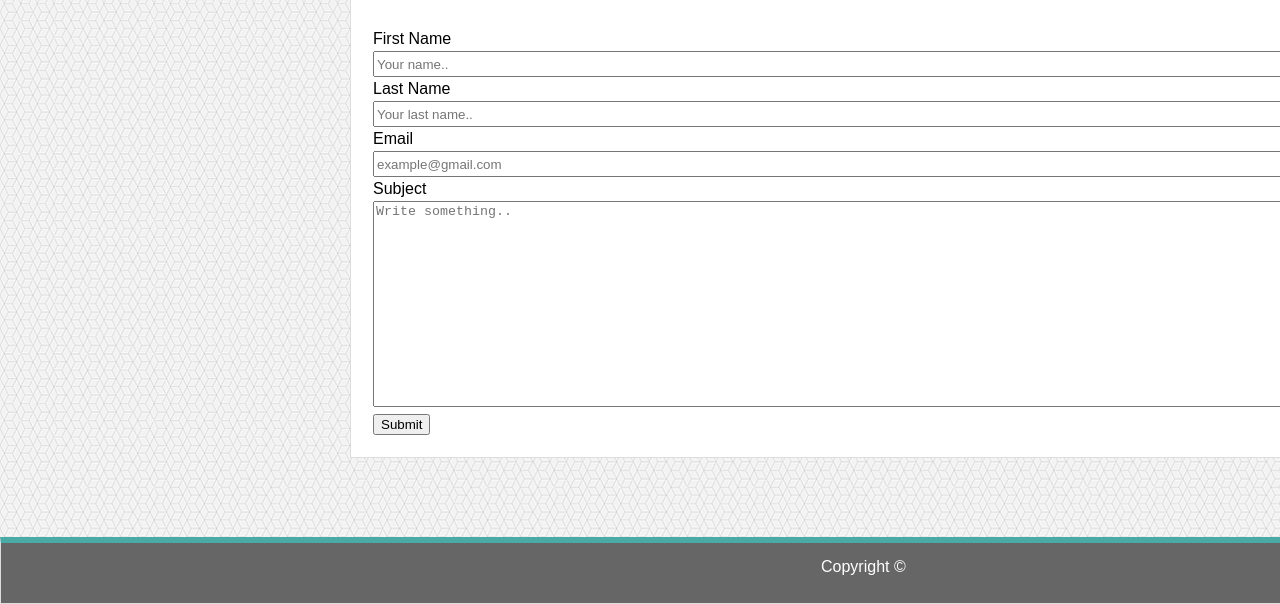
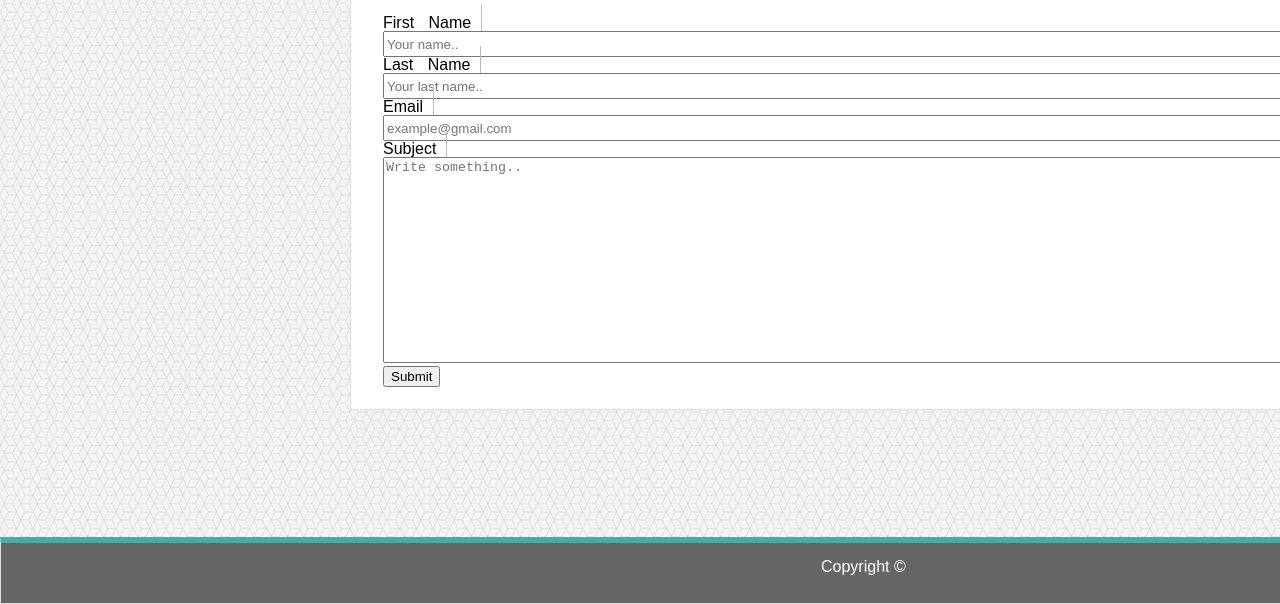
Before and after one commit to Calebreed1/Basic-Portfolio, a plain HTML site: page contact.html in a window 1280 px wide. Shown: the part 196-800 px from the top of the page. Drawn offline with Linux system fonts and the light colour scheme; files whose address does not match are found by name.

Commit message:
HOMEWORK COMPLETE

```diff
--- a/assets/css/style.css
+++ b/assets/css/style.css
@@ -88,14 +88,18 @@ div {
 }
 
 .abbout {
-    text-indent: 20px;
+    text-indent: 40px;
 }
 
 .aabout {
-    text-indent: 20px;
+    text-indent: 40px;
 }
 
-
+.container {
+    list-style-type: none;
+    padding: 20px;
+    width: 960px;
+}
 
 h4 {
     float: left;
@@ -136,7 +140,7 @@ h5 {
     font-family: 'Arial', 'Helvetica Neue', Helvetica, sans-serif;
   }
 
-  h7 {
+  .big {
     float: left;
     position: fixed;
     top: 500px;
@@ -216,21 +220,22 @@ p {
 }
 #subject {
     clear: both;
-    width: 960px;
+    width: 935px;
+    height: 20px;
 }
 
 #fname {
 
-    width: 960px;
+    width: 935px;
     height: 20px;
 }
 #lname {
-    width: 960px;
+    width: 935px;
     height: 20px;
 }
 
 #email {
-    width: 960px;
+    width: 935px;
     height: 20px;
 }
 
--- a/contact.html
+++ b/contact.html
@@ -1,13 +1,14 @@
 <!DOCTYPE html>
-<html>
-<head>
-    <meta charset="utf-8" />
-    <meta http-equiv="X-UA-Compatible" content="IE=edge">
-    <title>Basic Portfolio</title>
-    <meta name="viewport" content="width=device-width, initial-scale=1">
-    <link rel="stylesheet" type="text/css" href="./assets/css/reset.css" />
-    <link rel="stylesheet" type="text/css" href="./assets/css/style.css" />
-    <script src="main.js"></script>
+
+<html lang="en">
+    <head>
+        <meta charset="utf-8" />
+
+         <title>Basic Portfolio</title>
+
+        <link rel="stylesheet" href="./assets/css/reset.css">
+        <link rel="stylesheet" href="./assets/css/style.css">
+
 </head>
 
     <header id="name">
@@ -29,9 +30,7 @@
         </nav>
     </header>
 
-<body>
-
- <br><br><br>
+<br><br>
 
 
  <section>
@@ -44,40 +43,43 @@
             <br><br>
 
             <ul>
+              <li>
                 <label for="fname">First Name</label>
+              </li>
 
-            </ul>
 
-            <ul>
+            <li>
                 <input type="text" id="fname" name="firstname" placeholder="Your name..">
-            </ul>
+            </li>
 
-            <ul>
+            <li>
               <label for="lname">Last Name</label>
-            </ul>
+            </li>
 
-            <ul>
+            <li>
               <input type="text" id="lname" name="lastname" placeholder="Your last name..">
-            </ul>
+            </li>
 
-            <ul>
+            <li>
               <label for="email">Email</label>
-            </ul>
+            </li>
 
-            <ul>
+            <li>
               <input type="text" id="email" name="email" placeholder="example@gmail.com">
-            </ul>
+            </li>
 
-            <ul>
+            <li>
               <label for="subject">Subject</label>
-            </ul>
+            </li>
 
-            <ul>
+            <li>
               <textarea id="subject" name="subject" placeholder="Write something.." style="height:200px"></textarea>
-            </ul>
+            </li>
 
-            <ul>
+            <li>
               <input type="submit" value="Submit">
+            </li>
+
             </ul>
 
             </form>
```
Also changed, not shown: index.html (+6 -6 lines), portfolio.html (+14 -14 lines). Lines whose indentation alone changed are shown as unchanged.
